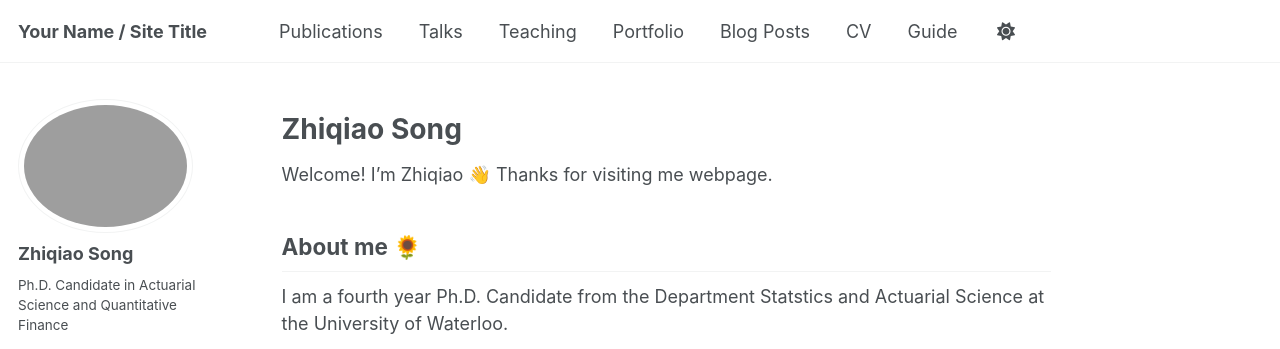
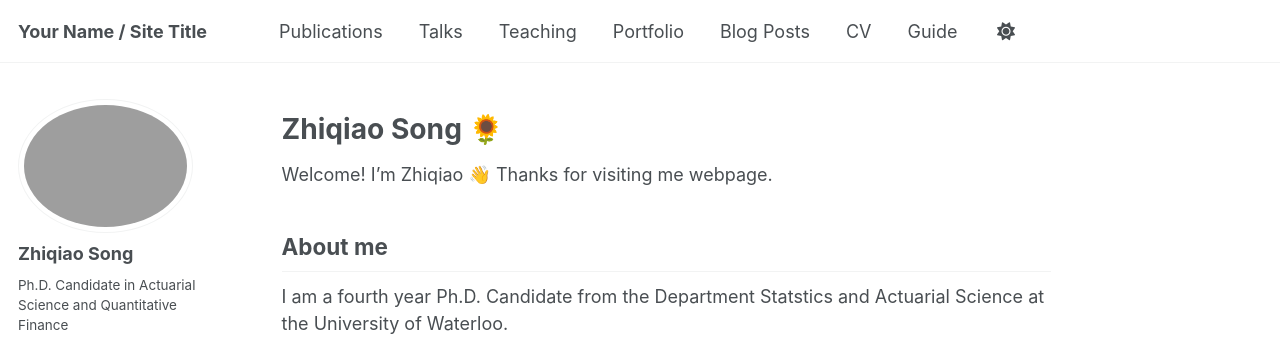
Before and after one commit to ZhiqiaoSong/zhiqiaosong.github.io, a Jekyll site: the page built from _pages/about.md, in a window 1280 px wide and 1273 px high. Shown: the top 349 px of the window. Built offline with Jekyll 4.4.1, drawn with Linux system fonts in a browser that asks for light colours; a script that is not in the unit is left out.

```diff
--- a/_pages/about.md
+++ b/_pages/about.md
@@ -6,11 +6,11 @@ redirect_from:
   - /about/
   - /about.html
 ---
-Zhiqiao Song
+Zhiqiao Song 🌻
 ======
 Welcome! I'm Zhiqiao 👋 Thanks for visiting me webpage.
 
-## About me 🌻
+## About me
 
 I am a fourth year Ph.D. Candidate from the Department Statstics and Actuarial Science at the University of Waterloo.
 
```
